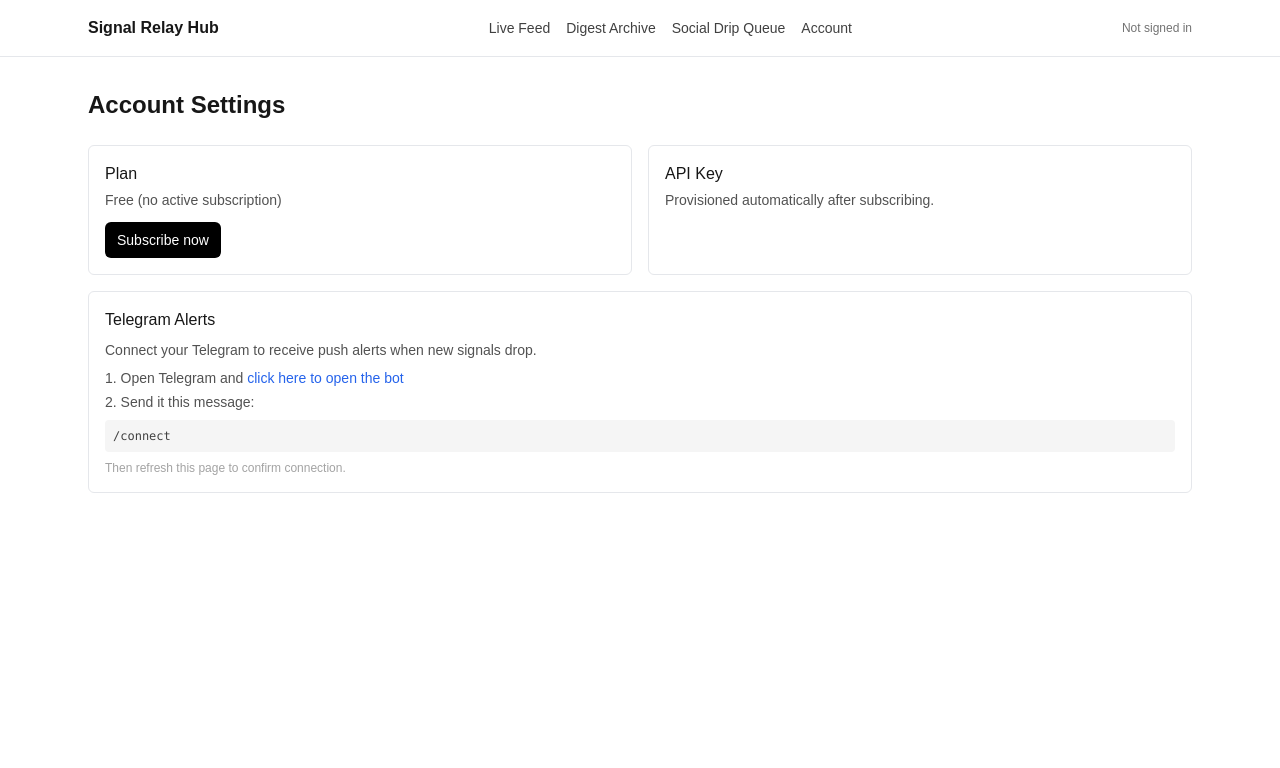
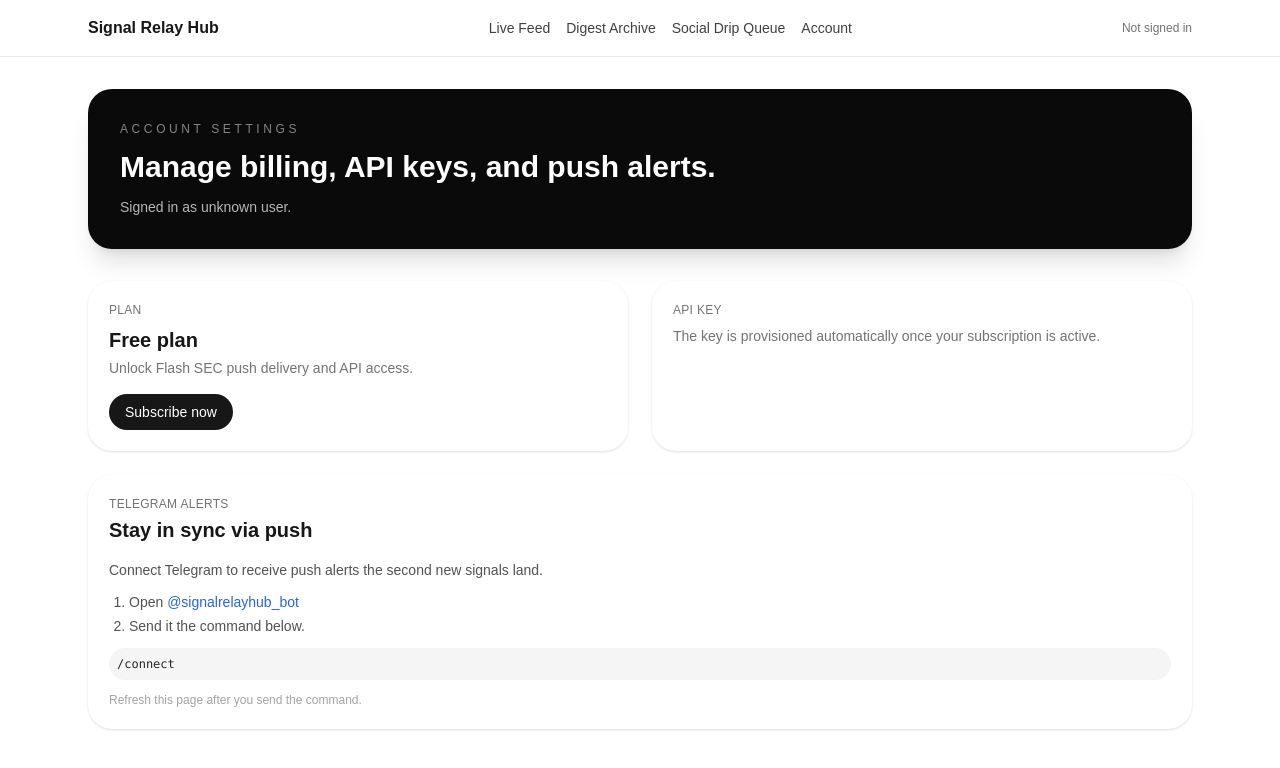
Before and after one commit to SignalRelayFinance/Signal-Relay-Hub, a Next.js app: page /settings in a window 1280 px wide. Shown: the top 768 px of the page. Built offline with nearby package versions, Linux system fonts and the light colour scheme; no server answers.

Commit message:
Refresh feed, digest, and account pages

```diff
--- a/src/app/(app)/feed/page.tsx
+++ b/src/app/(app)/feed/page.tsx
@@ -7,47 +7,55 @@ const TAGS = ['all', 'product', 'regulatory', 'funding', 'pricing', 'security',
 const PAGE_SIZE = 25;
 
 const sentimentColors: Record<string, string> = {
-  positive: 'text-emerald-600',
-  neutral: 'text-neutral-500',
-  negative: 'text-rose-600',
+  positive: 'text-emerald-300',
+  neutral: 'text-white/70',
+  negative: 'text-rose-300',
 };
 
 function EventCard({ event }: { event: SignalEvent }) {
   return (
-    <div className="rounded-md border p-4 hover:border-neutral-400 transition-colors">
-      <div className="flex flex-wrap items-center gap-2 text-xs text-neutral-500">
-        <span className="font-mono">
+    <div className="rounded-3xl border border-white/10 bg-white/5 p-5 text-white shadow-lg">
+      <div className="flex flex-wrap items-center justify-between gap-3 text-xs text-white/60">
+        <div className="font-mono">
           {event.published_at && !event.published_at.includes('1970')
             ? new Date(event.published_at).toLocaleString()
             : new Date(event.fetched_at ?? '').toLocaleString()}
+        </div>
+        <div className="flex flex-wrap items-center gap-2">
+          <span className="rounded-full bg-white/10 px-2 py-0.5 text-xs font-medium text-white">
+            {event.company}
           </span>
-        <span>• {event.company}</span>
+          {event.primary_tag && (
+            <span className="rounded-full bg-purple-500/20 px-2 py-0.5 text-xs text-purple-200">
+              {event.primary_tag}
+            </span>
+          )}
+          {event.impact_score && (
+            <span className="rounded-full bg-amber-500/20 px-2 py-0.5 text-xs text-amber-200">
+              Impact {event.impact_score}
+            </span>
+          )}
+          <span className={`text-xs font-semibold ${sentimentColors[event.sentiment] ?? ''}`}>
+            {event.sentiment}
+          </span>
         </div>
-      <div className="mt-2 flex flex-wrap items-center gap-2">
+      </div>
+      <div className="mt-3">
         <a
           href={event.source_url}
           target="_blank"
           rel="noopener noreferrer"
-          className="font-semibold hover:underline"
+          className="text-lg font-semibold text-white hover:text-sky-200"
         >
           {event.title}
         </a>
-        <span className="rounded-full bg-neutral-100 px-2 py-0.5 text-xs text-neutral-600">
-          {event.primary_tag}
-        </span>
-        <span className="rounded-full bg-amber-100 px-2 py-0.5 text-xs font-medium text-amber-700">
-          Impact {event.impact_score}
-        </span>
-        <span className={`text-xs font-medium ${sentimentColors[event.sentiment] ?? ''}`}>
-          {event.sentiment}
-        </span>
+        {event.summary && (
+          <p className="mt-2 text-sm text-white/70 line-clamp-2">{event.summary}</p>
+        )}
       </div>
-      {event.summary && (
-        <p className="mt-2 text-sm text-neutral-700 line-clamp-2">{event.summary}</p>
-      )}
-      <div className="mt-3 flex flex-wrap gap-1 text-xs text-neutral-500">
+      <div className="mt-4 flex flex-wrap gap-2 text-xs text-white/70">
         {event.tags.map((tag) => (
-          <span key={tag} className="rounded bg-neutral-100 px-2 py-0.5">
+          <span key={tag} className="rounded-full border border-white/15 px-3 py-1">
             #{tag}
           </span>
         ))}
@@ -97,36 +105,65 @@ export default function LiveFeedPage() {
     loadEvents(activeTag, next, false);
   }
 
+  const regulatoryCount = events.filter((e) => e.primary_tag === 'regulatory').length;
+  const avgImpact = events.length
+    ? (events.reduce((sum, e) => sum + (e.impact_score ?? 0), 0) / events.length).toFixed(1)
+    : '—';
+
   return (
-    <div className="space-y-6">
-      <div>
-        <h1 className="text-2xl font-semibold">Live Feed</h1>
-        <p className="mt-1 text-sm text-neutral-600">
-          Live signals from SEC filings and competitive intelligence.
+    <div className="space-y-8">
+      <section className="rounded-3xl bg-neutral-950 p-8 text-white shadow-xl">
+        <div className="flex flex-col gap-8 lg:flex-row">
+          <div className="lg:w-2/3">
+            <p className="text-xs uppercase tracking-[0.3em] text-white/60">Live feed</p>
+            <h1 className="mt-3 text-3xl font-semibold leading-tight">Multi-source intel in one stream.</h1>
+            <p className="mt-3 text-sm text-white/70">
+              Fresh SEC filings, competitor pricing moves, and AI lab updates. Filter by tag or sentiment
+              and push anything to Telegram in seconds.
             </p>
           </div>
+          <div className="grid flex-1 gap-4 text-sm text-white/80 sm:grid-cols-3">
+            <div className="rounded-2xl border border-white/15 bg-white/5 p-4">
+              <div className="text-xs uppercase tracking-wide text-white/60">Signals loaded</div>
+              <div className="mt-2 text-2xl font-semibold">{events.length || '—'}</div>
+              <p className="mt-1 text-xs text-white/60">Current page</p>
+            </div>
+            <div className="rounded-2xl border border-white/15 bg-white/5 p-4">
+              <div className="text-xs uppercase tracking-wide text-white/60">Regulatory</div>
+              <div className="mt-2 text-2xl font-semibold">{regulatoryCount}</div>
+              <p className="mt-1 text-xs text-white/60">With SEC sources</p>
+            </div>
+            <div className="rounded-2xl border border-white/15 bg-white/5 p-4">
+              <div className="text-xs uppercase tracking-wide text-white/60">Avg impact</div>
+              <div className="mt-2 text-2xl font-semibold">{avgImpact}</div>
+              <p className="mt-1 text-xs text-white/60">Out of 5</p>
+            </div>
+          </div>
+        </div>
 
-      {/* Tag filters */}
-      <div className="flex flex-wrap gap-2">
+        <div className="mt-6 rounded-2xl border border-white/15 bg-white/5 p-4">
+          <div className="text-xs uppercase tracking-[0.3em] text-white/50">Filter by tag</div>
+          <div className="mt-3 flex flex-wrap gap-2">
             {TAGS.map((tag) => (
               <button
                 key={tag}
                 onClick={() => setActiveTag(tag)}
                 className={`rounded-full px-3 py-1 text-xs font-medium transition-colors ${
                   activeTag === tag
-                ? 'bg-neutral-900 text-white'
-                : 'bg-neutral-100 text-neutral-600 hover:bg-neutral-200'
+                    ? 'bg-white text-neutral-900'
+                    : 'bg-white/10 text-white hover:bg-white/20'
                 }`}
               >
                 {tag}
               </button>
             ))}
           </div>
+        </div>
+      </section>
 
-      {/* Events */}
-      <div className="space-y-3">
+      <section className="space-y-4">
         {events.length === 0 && !loading ? (
-          <div className="rounded-md border p-4 text-sm text-neutral-600">
+          <div className="rounded-2xl border border-neutral-200 bg-white p-5 text-sm text-neutral-600">
             No events found{activeTag !== 'all' ? ` for tag: ${activeTag}` : ''}.
           </div>
         ) : (
@@ -134,20 +171,19 @@ export default function LiveFeedPage() {
         )}
 
         {loading && (
-          <div className="rounded-md border p-4 text-sm text-neutral-500 text-center">
-            Loading...
+          <div className="rounded-2xl border border-neutral-200 bg-white p-5 text-center text-sm text-neutral-500">
+            Loading…
           </div>
         )}
-      </div>
+      </section>
 
-      {/* Load more */}
       {hasMore && !loading && events.length > 0 && (
         <div className="flex justify-center pt-2">
           <button
             onClick={loadMore}
-            className="rounded-md border px-6 py-2 text-sm font-medium hover:bg-neutral-50 transition-colors"
+            className="rounded-full border border-neutral-300 px-6 py-2 text-sm font-medium text-neutral-700 hover:bg-neutral-50"
           >
-            Load more
+            Load more signals
           </button>
         </div>
       )}
--- a/src/app/(app)/settings/page.tsx
+++ b/src/app/(app)/settings/page.tsx
@@ -27,56 +27,85 @@ export default async function AccountSettingsPage() {
     profile = data;
   }
   return (
-    <div>
-      <h1 className="text-2xl font-semibold">Account Settings</h1>
-      <div className="mt-2 text-sm text-neutral-500">{user?.email}</div>
-      <div className="mt-6 grid gap-4 sm:grid-cols-2">
-        <div className="rounded-md border p-4">
-          <div className="font-medium">Plan</div>
-          <div className="mt-1 text-sm text-neutral-600">
-            {profile?.is_subscribed ? 'Signal Relay Hub — £45/month' : 'Free (no active subscription)'}
+    <div className="space-y-8">
+      <section className="rounded-3xl bg-neutral-950 p-8 text-white shadow-xl">
+        <p className="text-xs uppercase tracking-[0.3em] text-white/50">Account settings</p>
+        <h1 className="mt-3 text-3xl font-semibold">Manage billing, API keys, and push alerts.</h1>
+        <p className="mt-3 text-sm text-white/70">Signed in as {user?.email ?? 'unknown user'}.</p>
+      </section>
+      <section className="grid gap-6 lg:grid-cols-2">
+        <div className="rounded-3xl border border-white/10 bg-white p-5 shadow">
+          <div className="text-xs uppercase tracking-wide text-neutral-500">Plan</div>
+          <div className="mt-2 text-xl font-semibold text-neutral-900">
+            {profile?.is_subscribed ? 'Signal Relay Hub — £45/month' : 'Free plan'}
           </div>
-          <a href="/api/stripe/checkout" className="mt-3 inline-flex rounded-md bg-black px-3 py-2 text-sm text-white hover:bg-black/90">
+          <p className="mt-1 text-sm text-neutral-500">
+            {profile?.is_subscribed
+              ? 'Billing handled via Stripe. Manage or cancel anytime.'
+              : 'Unlock Flash SEC push delivery and API access.'}
+          </p>
+          <a
+            href="/api/stripe/checkout"
+            className="mt-4 inline-flex rounded-full bg-neutral-900 px-4 py-2 text-sm font-medium text-white hover:bg-neutral-800"
+          >
             {profile?.is_subscribed ? 'Manage billing' : 'Subscribe now'}
           </a>
         </div>
-        <div className="rounded-md border p-4">
-          <div className="font-medium">API Key</div>
+        <div className="rounded-3xl border border-white/10 bg-white p-5 shadow">
+          <div className="text-xs uppercase tracking-wide text-neutral-500">API key</div>
           {profile?.api_key ? (
             <>
-              <div className="mt-1 text-sm text-neutral-600">Use this key to authenticate API requests.</div>
-              <div className="mt-3 rounded bg-neutral-100 p-2 font-mono text-xs text-neutral-700 break-all">{profile.api_key}</div>
+              <p className="mt-2 text-sm text-neutral-500">Use this bearer token for all API requests.</p>
+              <div className="mt-3 rounded-2xl bg-neutral-100 p-3 font-mono text-sm text-neutral-800 break-all">
+                {profile.api_key}
+              </div>
             </>
           ) : (
-            <div className="mt-1 text-sm text-neutral-600">Provisioned automatically after subscribing.</div>
+            <p className="mt-2 text-sm text-neutral-500">
+              The key is provisioned automatically once your subscription is active.
+            </p>
           )}
         </div>
-        <div className="rounded-md border p-4 sm:col-span-2">
-          <div className="font-medium">Telegram Alerts</div>
+        <div className="rounded-3xl border border-white/10 bg-white p-5 shadow lg:col-span-2">
+          <div className="flex flex-wrap items-center justify-between gap-3">
+            <div>
+              <div className="text-xs uppercase tracking-wide text-neutral-500">Telegram alerts</div>
+              <div className="mt-1 text-xl font-semibold text-neutral-900">Stay in sync via push</div>
+            </div>
+            {profile?.telegram_chat_id ? (
+              <span className="inline-flex items-center rounded-full bg-emerald-100 px-3 py-1 text-xs font-semibold text-emerald-700">
+                Connected
+              </span>
+            ) : null}
+          </div>
           {profile?.telegram_chat_id ? (
-            <div className="mt-2">
-              <div className="flex items-center gap-2 mb-3">
-                <span className="inline-flex items-center rounded-full bg-green-100 px-2.5 py-0.5 text-xs font-medium text-green-700">Connected</span>
-                <span className="text-sm text-neutral-500">Receiving signal alerts via Telegram.</span>
+            <div className="mt-4">
+              <p className="text-sm text-neutral-500">Select which tags should fire Telegram alerts.</p>
+              <div className="mt-4 rounded-2xl border border-neutral-200 p-3">
+                <TelegramTagSelector
+                  email={user?.email ?? ''}
+                  initialTags={profile.telegram_tags ?? ['product', 'regulatory', 'funding', 'pricing', 'security']}
+                />
               </div>
-              <TelegramTagSelector
-                email={user?.email ?? ''}
-                initialTags={profile.telegram_tags ?? ['product', 'regulatory', 'funding', 'pricing', 'security']}
-              />
             </div>
           ) : (
-            <div className="mt-2 space-y-2">
-              <div className="text-sm text-neutral-600">Connect your Telegram to receive push alerts when new signals drop.</div>
-              <ol className="mt-3 space-y-1 text-sm text-neutral-600 list-decimal list-inside">
-                <li>Open Telegram and <a href="https://t.me/signalrelayhub_bot" target="_blank" rel="noreferrer" className="text-blue-600 hover:underline">click here to open the bot</a></li>
-                <li>Send it this message:</li>
+            <div className="mt-4 space-y-3 text-sm text-neutral-600">
+              <p>Connect Telegram to receive push alerts the second new signals land.</p>
+              <ol className="list-decimal space-y-1 pl-5">
+                <li>
+                  Open{' '}
+                  <a className="text-blue-600 hover:underline" href="https://t.me/signalrelayhub_bot" target="_blank" rel="noreferrer">
+                    @signalrelayhub_bot
+                  </a>
+                </li>
+                <li>Send it the command below.</li>
               </ol>
-              <div className="mt-2 rounded bg-neutral-100 p-2 font-mono text-xs text-neutral-700">/connect {user?.email}</div>
-              <div className="text-xs text-neutral-400 mt-1">Then refresh this page to confirm connection.</div>
+              <div className="rounded-2xl bg-neutral-100 p-2 font-mono text-xs text-neutral-800">/connect {user?.email}</div>
+              <p className="text-xs text-neutral-400">Refresh this page after you send the command.</p>
             </div>
           )}
         </div>
-      </div>
+      </section>
     </div>
   );
 }
```
Also changed, not shown: src/app/(app)/digests/page.tsx (+48 -25 lines). Lines whose indentation alone changed are shown as unchanged.
